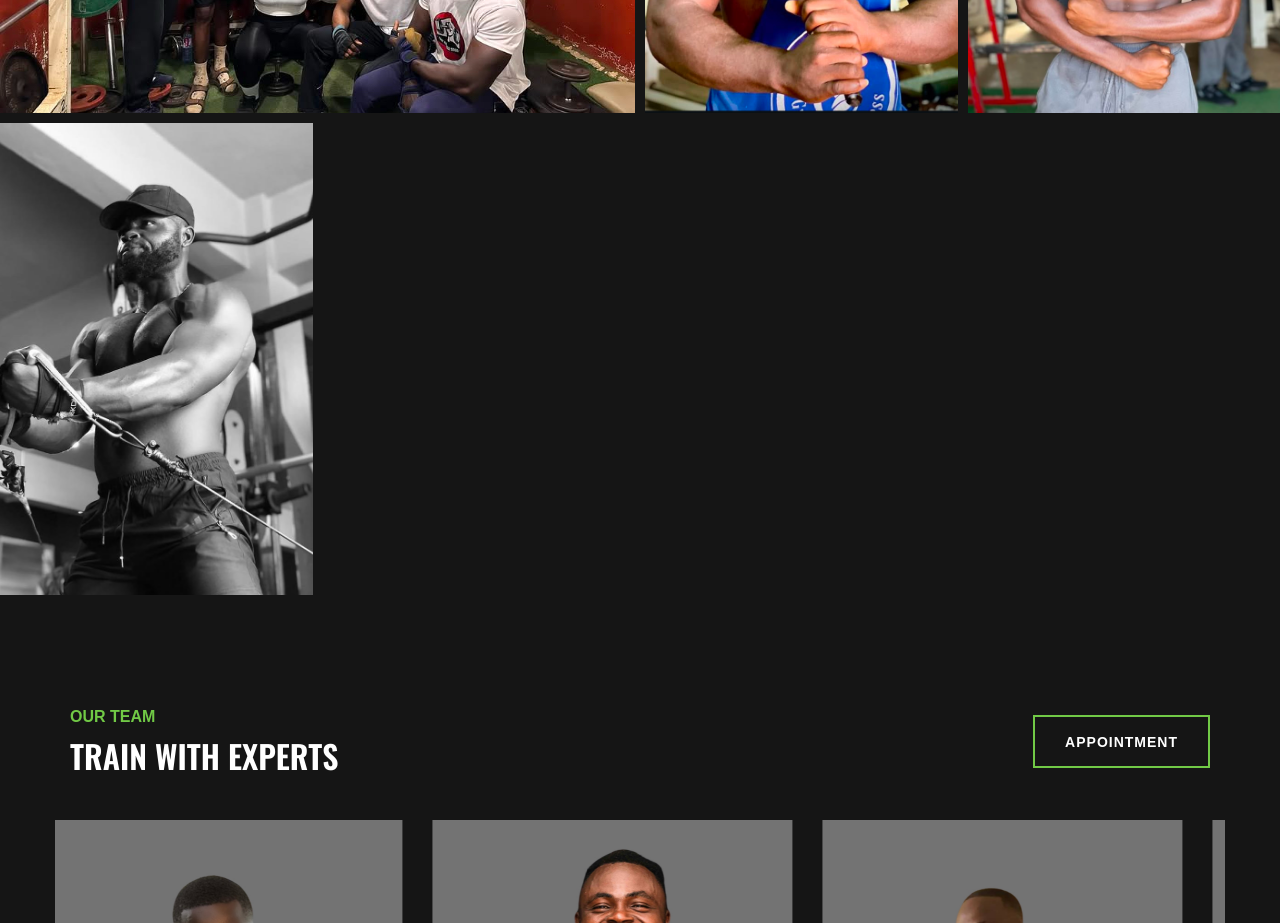
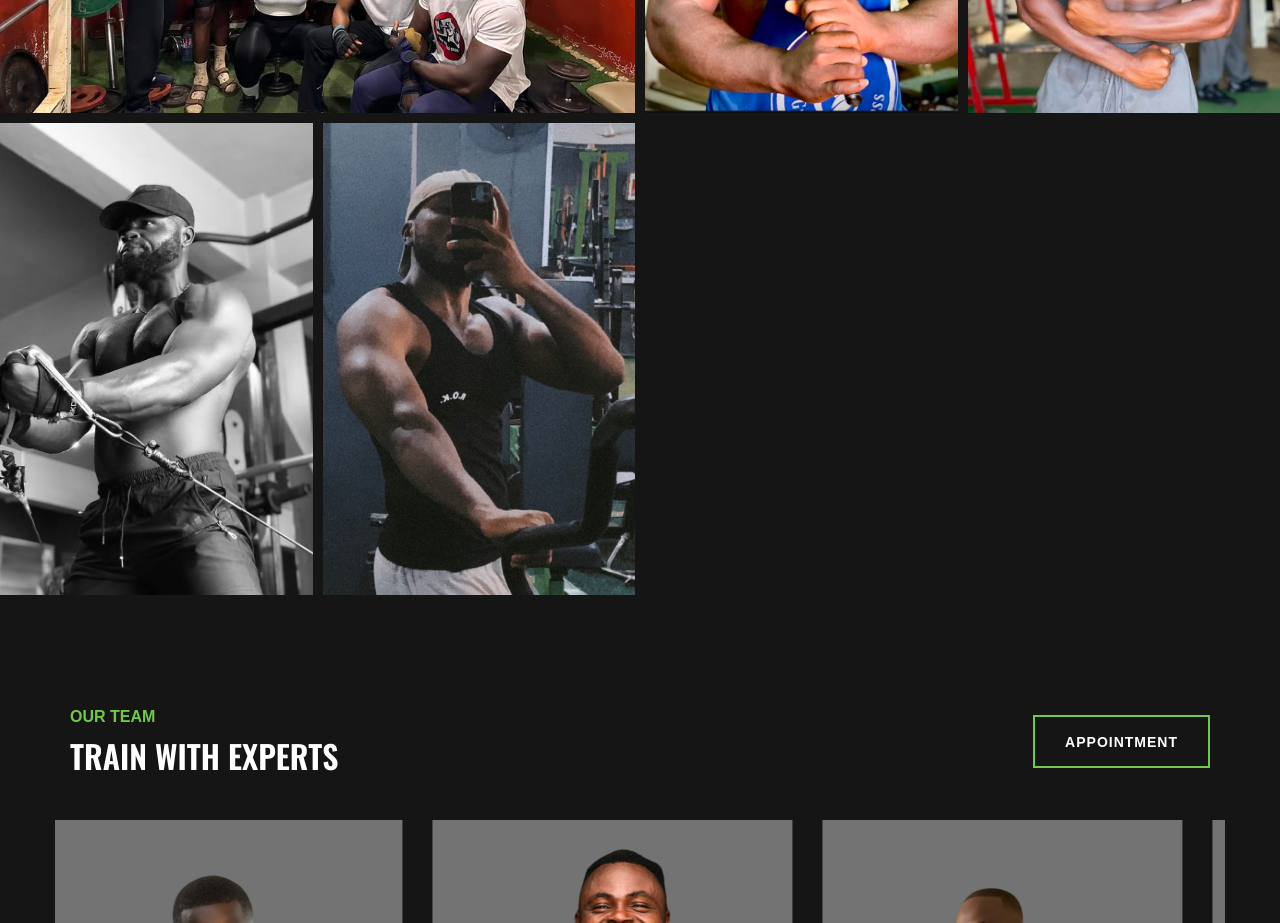
Before and after one commit to lloyd72/The-Gym, a plain HTML site: page index.html in a window 1280 px wide. Shown: the part 4540-5463 px from the top of the page. Drawn offline with nearby package versions, Linux system fonts and the light colour scheme; a web font is replaced by a local one.

Commit message:
Update index.html

```diff
--- a/index.html
+++ b/index.html
@@ -386,8 +386,8 @@
             <div class="gs-item set-bg" data-setbg="img/gallery/gallary-4.jpg">
                 <a href="img/gallery/gallary-4.jpg" class="thumb-icon image-popup"><i class="fa fa-picture-o"></i></a>
             </div>
-            <div class="gs-item set-bg" data-setbg="img/gallery/gallary-5.jpg">
-                <a href="img/gallery/gallary-5.jpg" class="thumb-icon image-popup"><i class="fa fa-picture-o"></i></a>
+            <div class="gs-item set-bg" data-setbg="img/gallery/gallery-5.PNG">
+                <a href="img/gallery/gallery-5.PNG" class="thumb-icon image-popup"><i class="fa fa-picture-o"></i></a>
             </div>
             <div class="gs-item grid-wide set-bg" data-setbg="img/gallery/gallary-6.jpg">
                 <a href="img/gallery/gallary-6.jpg" class="thumb-icon image-popup"><i class="fa fa-picture-o"></i></a>
```
